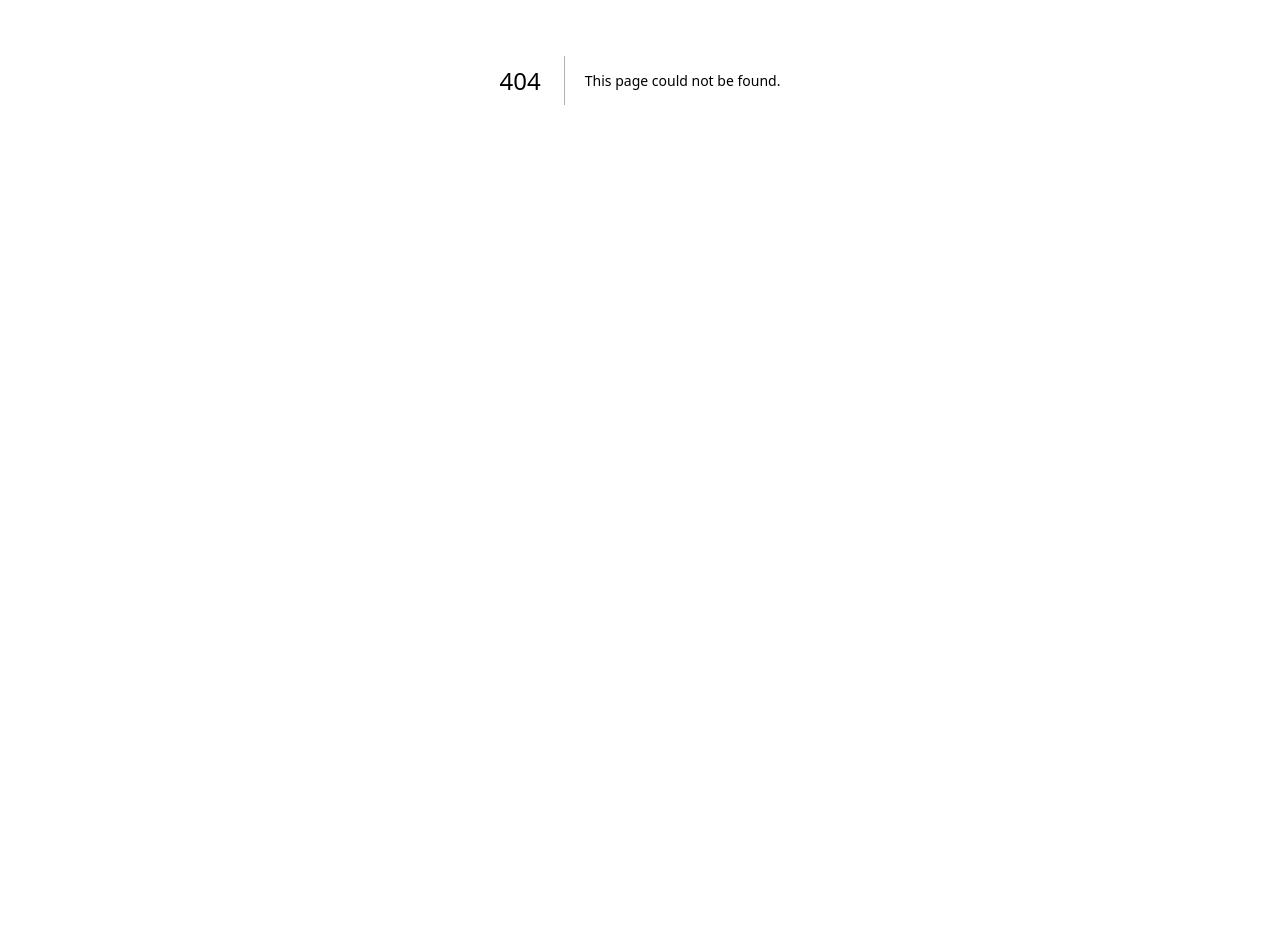
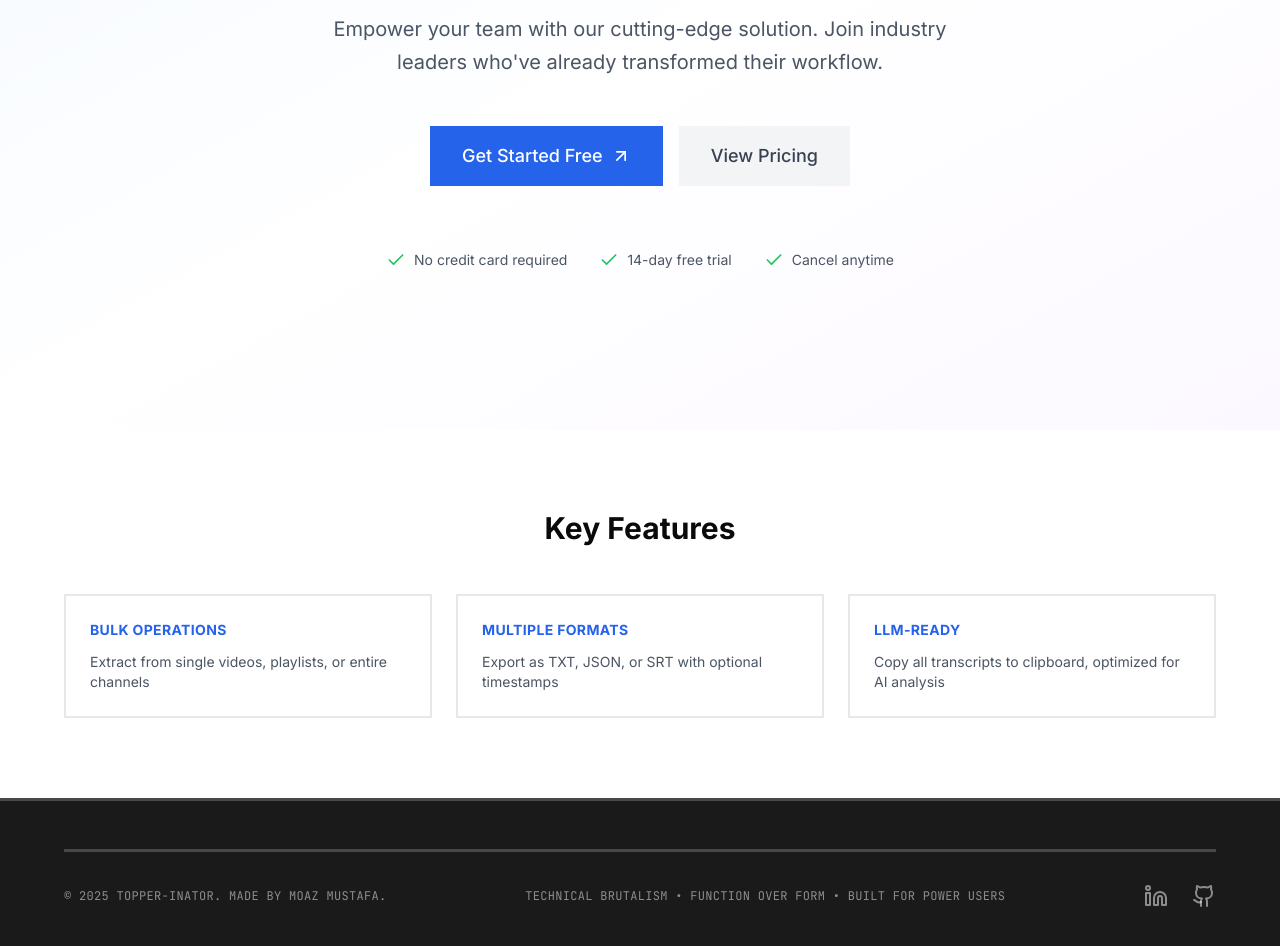
Before and after one commit to MoazMustafa-stack/topperinator, a Next.js app: page /preview in a window 1280 px wide. Before the commit this address had no page. Shown: the part 320-1266 px from the top of the page. Before the commit the page ends 800 px from the top, so only its background shows below. Built offline with nearby package versions, Linux system fonts and the light colour scheme; no server answers.

Commit message:
new branch and added some preview changes to hero page

```diff
--- a/src/app/page.tsx
+++ b/src/app/page.tsx
@@ -1,11 +1,17 @@
 import { ArrowUpRight } from "lucide-react";
 import Link from "next/link";
 import Navbar from "@/components/navbar";
+import Footer from "@/components/footer";
+
+const SHOW_NAVBAR = process.env.NEXT_PUBLIC_SHOW_NAVBAR !== "false";
+const SHOW_HERO = process.env.NEXT_PUBLIC_SHOW_HERO !== "false";
+const SHOW_FEATURES = process.env.NEXT_PUBLIC_SHOW_FEATURES !== "false";
+const SHOW_FOOTER = process.env.NEXT_PUBLIC_SHOW_FOOTER !== "false";
 
 export default async function Home() {
   return (
     <div className="min-h-screen bg-[#1a1a1a] scanline-bg">
-      <Navbar />
+      {SHOW_NAVBAR && <Navbar />}
       <div className="max-w-[1200px] mx-auto px-6 py-12">
         <header className="text-center py-20">
           <h1
@@ -54,13 +60,8 @@ export default async function Home() {
             </div>
           ))}
         </div>
-
-        <footer className="border-t-[3px] border-white/20 pt-8 pb-12 text-center">
-          <p className="text-white/50 font-mono text-xs uppercase tracking-wide">
-            Technical Brutalism • Function Over Form • Built for Power Users
-          </p>
-        </footer>
       </div>
+      {SHOW_FOOTER && <Footer />}
     </div>
   );
 }
--- /dev/null
+++ b/src/app/preview/page.tsx
@@ -0,0 +1,51 @@
+import Navbar from "@/components/navbar";
+import Hero from "@/components/hero";
+import Footer from "@/components/footer";
+
+// Remote toggles via environment variables
+const SHOW_NAVBAR = process.env.NEXT_PUBLIC_SHOW_NAVBAR !== "false";
+const SHOW_HERO = process.env.NEXT_PUBLIC_SHOW_HERO !== "false";
+const SHOW_FEATURES = process.env.NEXT_PUBLIC_SHOW_FEATURES !== "false";
+const SHOW_FOOTER = process.env.NEXT_PUBLIC_SHOW_FOOTER !== "false";
+
+export default async function PreviewPage() {
+  return (
+    <div className="min-h-screen flex flex-col">
+      {SHOW_NAVBAR && <Navbar />}
+      {SHOW_HERO && <Hero />}
+
+      {SHOW_FEATURES && (
+        <div className="bg-white py-20">
+          <div className="max-w-[1200px] mx-auto px-6">
+            <h2 className="text-3xl font-bold text-center mb-12">Key Features</h2>
+            <div className="grid md:grid-cols-3 gap-6">
+              {[
+                {
+                  title: "BULK OPERATIONS",
+                  desc: "Extract from single videos, playlists, or entire channels",
+                },
+                {
+                  title: "MULTIPLE FORMATS",
+                  desc: "Export as TXT, JSON, or SRT with optional timestamps",
+                },
+                {
+                  title: "LLM-READY",
+                  desc: "Copy all transcripts to clipboard, optimized for AI analysis",
+                },
+              ].map((feature, i) => (
+                <div key={i} className="border-2 border-gray-200 bg-white p-6 rounded-lg hover:border-blue-500 transition-colors">
+                  <h3 className="text-blue-600 font-bold text-sm mb-3 uppercase tracking-wide">
+                    {feature.title}
+                  </h3>
+                  <p className="text-gray-600 text-sm">{feature.desc}</p>
+                </div>
+              ))}
+            </div>
+          </div>
+        </div>
+      )}
+
+      {SHOW_FOOTER && <Footer />}
+    </div>
+  );
+}
--- a/src/components/footer.tsx
+++ b/src/components/footer.tsx
@@ -1,73 +1,75 @@
 import Link from 'next/link';
-import { Twitter, Linkedin, Github } from 'lucide-react';
+import { Linkedin, Github } from 'lucide-react';
 
 export default function Footer() {
   const currentYear = new Date().getFullYear();
 
   return (
-    <footer className="bg-gray-50 border-t border-gray-100">
-      <div className="container mx-auto px-4 py-12">
+    <footer className="bg-[#1a1a1a] border-t-[3px] border-white/20">
+      <div className="max-w-[1200px] mx-auto px-6 py-12">
+
+        {/* NAVIGATION SECTIONS - Uncomment to enable
         <div className="grid grid-cols-2 md:grid-cols-4 gap-8 mb-12">
-          {/* Product Column */}
           <div>
-            <h3 className="font-semibold text-gray-900 mb-4">Product</h3>
+            <h3 className="font-mono font-bold text-[#c4ff0e] mb-4 uppercase tracking-wide text-sm">Product</h3>
             <ul className="space-y-2">
-              <li><Link href="#features" className="text-gray-600 hover:text-blue-600">Features</Link></li>
-              <li><Link href="#pricing" className="text-gray-600 hover:text-blue-600">Pricing</Link></li>
-              <li><Link href="/dashboard" className="text-gray-600 hover:text-blue-600">Dashboard</Link></li>
-              <li><Link href="#" className="text-gray-600 hover:text-blue-600">API</Link></li>
+              <li><Link href="#features" className="text-white/70 hover:text-[#c4ff0e] font-mono text-sm transition-colors">Features</Link></li>
+              <li><Link href="#pricing" className="text-white/70 hover:text-[#c4ff0e] font-mono text-sm transition-colors">Pricing</Link></li>
+              <li><Link href="/dashboard" className="text-white/70 hover:text-[#c4ff0e] font-mono text-sm transition-colors">Dashboard</Link></li>
+              <li><Link href="#" className="text-white/70 hover:text-[#c4ff0e] font-mono text-sm transition-colors">API</Link></li>
             </ul>
           </div>
 
-          {/* Company Column */}
           <div>
-            <h3 className="font-semibold text-gray-900 mb-4">Company</h3>
+            <h3 className="font-mono font-bold text-[#c4ff0e] mb-4 uppercase tracking-wide text-sm">Company</h3>
             <ul className="space-y-2">
-              <li><Link href="#" className="text-gray-600 hover:text-blue-600">About</Link></li>
-              <li><Link href="#" className="text-gray-600 hover:text-blue-600">Blog</Link></li>
-              <li><Link href="#" className="text-gray-600 hover:text-blue-600">Careers</Link></li>
-              <li><Link href="#" className="text-gray-600 hover:text-blue-600">Press</Link></li>
+              <li><Link href="#" className="text-white/70 hover:text-[#c4ff0e] font-mono text-sm transition-colors">About</Link></li>
+              <li><Link href="#" className="text-white/70 hover:text-[#c4ff0e] font-mono text-sm transition-colors">Blog</Link></li>
+              <li><Link href="#" className="text-white/70 hover:text-[#c4ff0e] font-mono text-sm transition-colors">Careers</Link></li>
+              <li><Link href="#" className="text-white/70 hover:text-[#c4ff0e] font-mono text-sm transition-colors">Press</Link></li>
             </ul>
           </div>
 
-          {/* Resources Column */}
           <div>
-            <h3 className="font-semibold text-gray-900 mb-4">Resources</h3>
+            <h3 className="font-mono font-bold text-[#c4ff0e] mb-4 uppercase tracking-wide text-sm">Resources</h3>
             <ul className="space-y-2">
-              <li><Link href="#" className="text-gray-600 hover:text-blue-600">Documentation</Link></li>
-              <li><Link href="#" className="text-gray-600 hover:text-blue-600">Help Center</Link></li>
-              <li><Link href="#" className="text-gray-600 hover:text-blue-600">Community</Link></li>
-              <li><Link href="#" className="text-gray-600 hover:text-blue-600">Status</Link></li>
+              <li><Link href="#" className="text-white/70 hover:text-[#c4ff0e] font-mono text-sm transition-colors">Documentation</Link></li>
+              <li><Link href="#" className="text-white/70 hover:text-[#c4ff0e] font-mono text-sm transition-colors">Help Center</Link></li>
+              <li><Link href="#" className="text-white/70 hover:text-[#c4ff0e] font-mono text-sm transition-colors">Community</Link></li>
+              <li><Link href="#" className="text-white/70 hover:text-[#c4ff0e] font-mono text-sm transition-colors">Status</Link></li>
             </ul>
           </div>
 
-          {/* Legal Column */}
           <div>
-            <h3 className="font-semibold text-gray-900 mb-4">Legal</h3>
+            <h3 className="font-mono font-bold text-[#c4ff0e] mb-4 uppercase tracking-wide text-sm">Legal</h3>
             <ul className="space-y-2">
-              <li><Link href="#" className="text-gray-600 hover:text-blue-600">Privacy</Link></li>
-              <li><Link href="#" className="text-gray-600 hover:text-blue-600">Terms</Link></li>
-              <li><Link href="#" className="text-gray-600 hover:text-blue-600">Security</Link></li>
-              <li><Link href="#" className="text-gray-600 hover:text-blue-600">Cookies</Link></li>
+              <li><Link href="#" className="text-white/70 hover:text-[#c4ff0e] font-mono text-sm transition-colors">Privacy</Link></li>
+              <li><Link href="#" className="text-white/70 hover:text-[#c4ff0e] font-mono text-sm transition-colors">Terms</Link></li>
+              <li><Link href="#" className="text-white/70 hover:text-[#c4ff0e] font-mono text-sm transition-colors">Security</Link></li>
+              <li><Link href="#" className="text-white/70 hover:text-[#c4ff0e] font-mono text-sm transition-colors">Cookies</Link></li>
             </ul>
           </div>
         </div>
+        */}
 
-        <div className="flex flex-col md:flex-row justify-between items-center pt-8 border-t border-gray-200">
-          <div className="text-gray-600 mb-4 md:mb-0">
-            © {currentYear} Your Company. All rights reserved.
+        {/* COPYRIGHT & SOCIAL LINKS - Always visible */}
+        <div className="flex flex-col md:flex-row justify-between items-center pt-8 border-t-[3px] border-white/20">
+          <div className="text-white/50 mb-4 md:mb-0 font-mono text-xs uppercase tracking-wide">
+            © {currentYear} Topper-inator. Made by Moaz Mustafa.
+          </div>
+          <div className="flex space-x-3">
+          <p className="text-white/50 font-mono text-xs uppercase tracking-wide">
+            Technical Brutalism • Function Over Form • Built for Power Users
+          </p>
           </div>
 
           <div className="flex space-x-6">
-            <a href="#" className="text-gray-400 hover:text-gray-500">
-              <span className="sr-only">Twitter</span>
-              <Twitter className="h-6 w-6" />
-            </a>
-            <a href="#" className="text-gray-400 hover:text-gray-500">
+
+            <a href="https://www.linkedin.com/in/moazmustafa/" target="_blank" rel="noopener noreferrer" className="text-white/50 hover:text-[#c4ff0e] transition-colors">
               <span className="sr-only">LinkedIn</span>
               <Linkedin className="h-6 w-6" />
             </a>
-            <a href="#" className="text-gray-400 hover:text-gray-500">
+            <a href="https://github.com/MoazMustafa-stack" target="_blank" rel="noopener noreferrer" className="text-white/50 hover:text-[#c4ff0e] transition-colors">
               <span className="sr-only">GitHub</span>
               <Github className="h-6 w-6" />
             </a>
```
